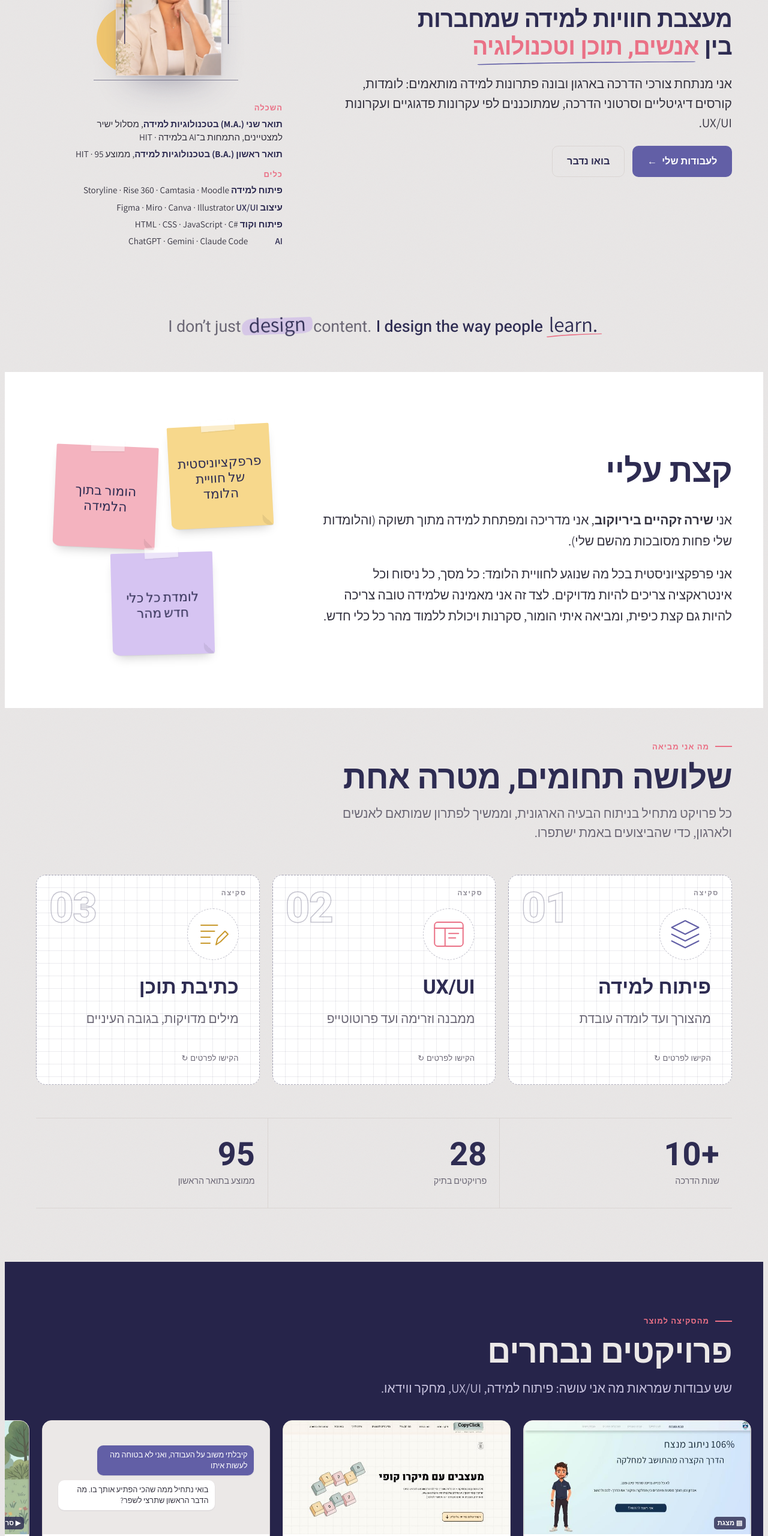
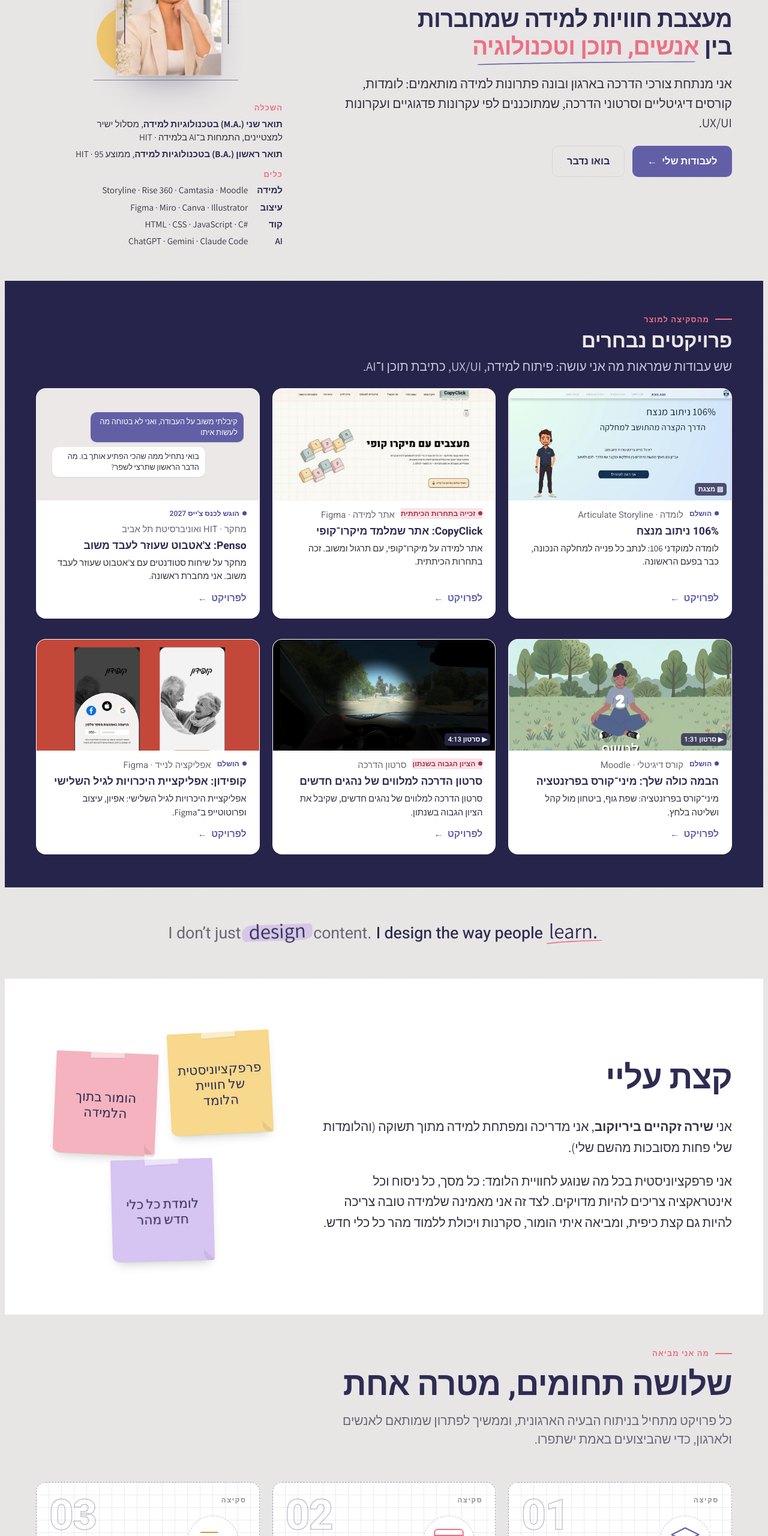
Before and after one commit to shiraZack/shirazack.github.io, a plain HTML site: page index.html in a window 1280 px wide. Shown: the part 240-2800 px from the top of the page at 60% size. Drawn offline with Linux system fonts and the light colour scheme; a web font is replaced by a local one.

Commit message:
Expert review stages 2-3: projects right after the hero, six-project grid (home page)

```diff
--- a/index.html
+++ b/index.html
@@ -16,7 +16,7 @@
 <link rel="preconnect" href="https://fonts.googleapis.com">
 <link rel="preconnect" href="https://fonts.gstatic.com" crossorigin>
 <link rel="stylesheet" href="https://fonts.googleapis.com/css2?family=Heebo:wght@400;500;600;700;800&family=Assistant:wght@400;600;700&family=Gveret+Levin&display=swap">
-<link rel="stylesheet" href="assets/site.css?v=e5afc204">
+<link rel="stylesheet" href="assets/site.css?v=2de2c48e">
 </head>
 <body data-page="home" data-root="">
 <header class="top"><div class="wrap">
@@ -49,15 +49,22 @@
           <dd><b>תואר שני (<bdi>M.A.</bdi>) בטכנולוגיות למידה</b>, מסלול ישיר למצטיינים, התמחות ב־AI בלמידה · HIT</dd>
           <dd><b>תואר ראשון (<bdi>B.A.</bdi>) בטכנולוגיות למידה</b>, ממוצע 95 · HIT</dd></div>
         <div><dt>כלים</dt>
-          <dd><span class="id-k">פיתוח למידה</span> <span class="latin">Storyline · Rise 360 · Camtasia · Moodle</span></dd>
-          <dd><span class="id-k">עיצוב UX/UI</span> <span class="latin">Figma · Miro · Canva · Illustrator</span></dd>
-          <dd><span class="id-k">פיתוח וקוד</span> <span class="latin">HTML · CSS · JavaScript · C#</span></dd>
+          <dd><span class="id-k">למידה</span> <span class="latin">Storyline · Rise 360 · Camtasia · Moodle</span></dd>
+          <dd><span class="id-k">עיצוב</span> <span class="latin">Figma · Miro · Canva · Illustrator</span></dd>
+          <dd><span class="id-k">קוד</span> <span class="latin">HTML · CSS · JavaScript · C#</span></dd>
           <dd><span class="id-k">AI</span> <span class="latin">ChatGPT · Gemini · Claude Code</span></dd></div>
       </dl>
     </aside>
   </section>
 
-  <!-- motto, right after the hero -->
+  <section class="dark sel-feat" id="selected" aria-labelledby="sel-h">
+    <div class="wrap">
+      <div class="sec-head"><span class="eyebrow">מהסקיצה למוצר</span><h2 id="sel-h">פרויקטים נבחרים</h2><p>שש עבודות שמראות מה אני עושה: פיתוח למידה, UX/UI, כתיבת תוכן ו־AI.</p></div>
+      <div class="grid three feat-grid" id="sel-grid"></div>
+    </div>
+  </section>
+
+  <!-- motto, after the selected projects -->
   <section class="motto" aria-label="המוטו שלי">
     <div class="wrap"><p class="sig-foot" lang="en" dir="ltr"><span class="l1">I don’t just <span class="mk">design</span> content.</span><span class="l2">I design the way people <span class="ul">learn.<svg viewBox="0 0 100 12" preserveAspectRatio="none" aria-hidden="true" focusable="false"><path d="M2.5 9.4 C 22 6.6, 52 4.6, 98 3.9 C 99 4.6, 98.6 5.2, 97 5.4 C 60 6.2, 30 8.2, 4.2 10.9 C 2.6 11.1, 1.8 10, 2.5 9.4 Z"/></svg></span></span></p></div>
   </section>
@@ -143,23 +150,6 @@
     </div>
   </section>
 
-  <div id="selected">
-  <section class="dark sel sel-desk" id="selected-desk" aria-label="פרויקטים נבחרים" style="--n:6">
-    <div class="sel-stage">
-      <div class="wrap sel-head">
-        <div class="sec-head"><span class="eyebrow">מהסקיצה למוצר</span><h2>פרויקטים נבחרים</h2><p class="sel-hint">גללו כדי לעבור בין הפרויקטים · לחצו על פרויקט כדי להיכנס אליו</p></div>
-        <div class="sel-meta"><span class="counter" id="counter" aria-hidden="true"></span><span class="sel-bar" aria-hidden="true"><i id="selBar"></i></span><a class="btn coral sel-allbtn" href="#more" data-track="view_all_works">לכל <span data-count>28</span> העבודות <span class="arr">←</span></a></div>
-      </div>
-      <div class="cflow-wrap"><div class="cflow" id="tiles" role="group" aria-label="פרויקטים נבחרים"></div></div>
-    </div>
-  </section>
-  <section class="dark sel2 sel-mob" aria-label="פרויקטים נבחרים">
-    <div class="wrap"><div class="sec-head"><span class="eyebrow">מהסקיצה למוצר</span><h2>פרויקטים נבחרים</h2><p>שש עבודות שמראות מה אני עושה: פיתוח למידה, UX/UI, מחקר ווידאו.</p></div></div>
-    <div class="swipe" id="sel-grid"></div>
-    <div class="wrap"><p class="swipe-hint">החליקו הצידה לעוד פרויקטים <span aria-hidden="true">←</span></p><div class="sel-all"><a class="btn coral" href="#more" data-track="view_all_works">לכל <span data-count>28</span> העבודות <span class="arr">←</span></a></div></div>
-  </section>
-  </div>
-
   <!-- 3 full range -->
   <section id="more" class="section wrap">
     <div class="sec-head"><span class="eyebrow">עוד עבודות</span><h2>הטווח המלא</h2><p>קורסים ולומדות, וידאו, עיצוב, ממשקים ו־AI, מהתואר ומחוצה לו.</p></div>
@@ -218,6 +208,6 @@
   </div>
 </section>
 <div class="draft" id="draft" hidden></div>
-<script src="assets/site.js?v=91483f01"></script>
+<script src="assets/site.js?v=36e0e9df"></script>
 </body>
 </html>
```
